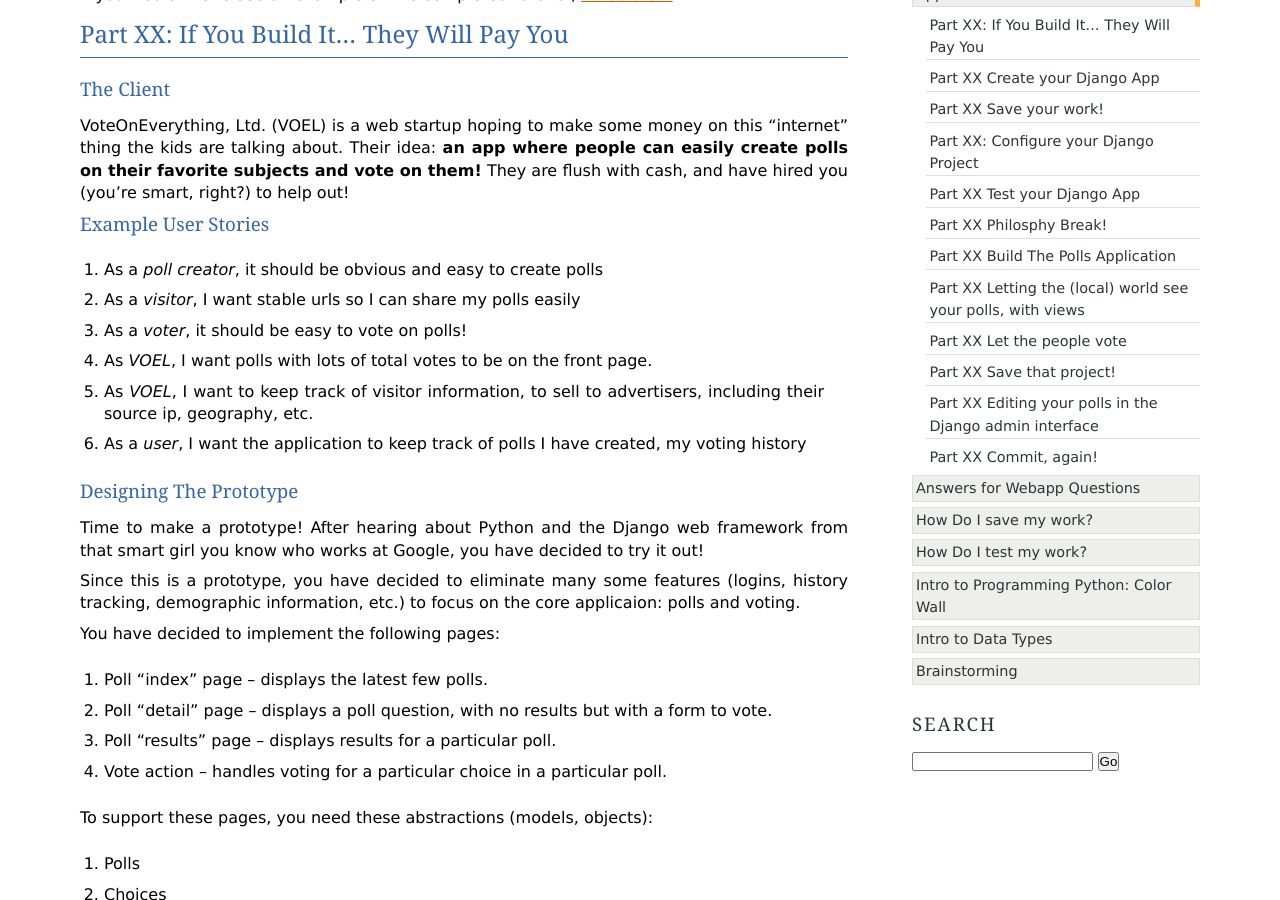
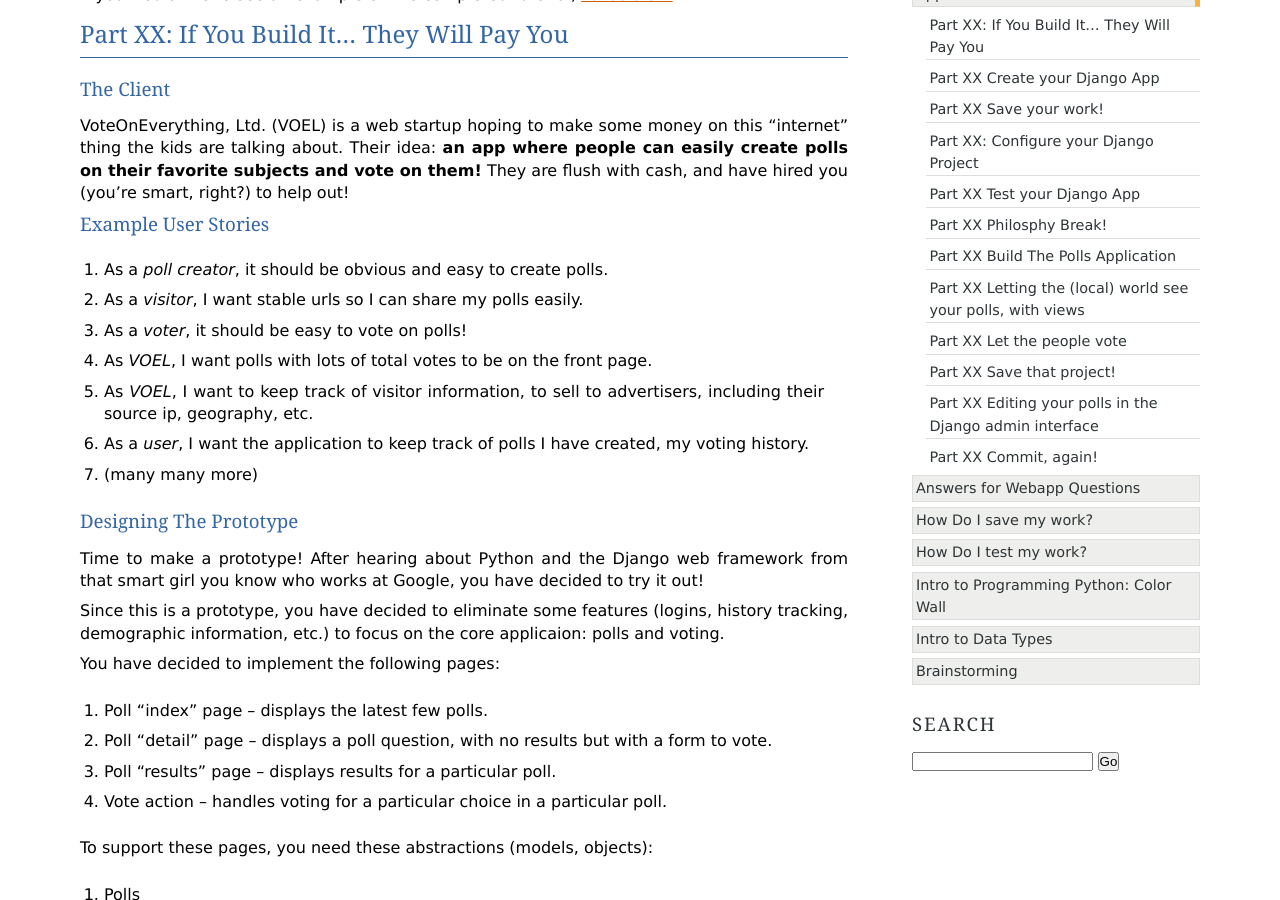
Before and after one commit to lsblakk/pystar, a Sphinx documentation site: the page built from docs/webapp.rst, in a window 1280 px wide and 900 px high, scrolled down 320 px. Built offline with Sphinx 7.4.7, drawn with Linux system fonts in a browser that asks for light colours; some of the changed text lies outside the part shown.

Commit message:
more typo and formatting fixes

```diff
--- a/docs/webapp.rst
+++ b/docs/webapp.rst
@@ -33,14 +33,15 @@ They are flush with cash, and have hired you (you're smart, right?) to help out!
 Example User Stories
 ---------------------
 
-#. As a *poll creator*, it should be obvious and easy to create polls
-#. As a *visitor*, I want stable urls so I can share my polls easily
+#. As a *poll creator*, it should be obvious and easy to create polls.
+#. As a *visitor*, I want stable urls so I can share my polls easily.
 #. As a *voter*, it should be easy to vote on polls!
 #. As *VOEL*, I want polls with lots of total votes to be on the front page.
 #. As *VOEL*, I want to keep track of visitor information, to sell to advertisers,
    including their source ip, geography, etc.
 #. As a *user*, I want the application to keep track of polls I have created,
-   my voting history
+   my voting history.
+#. (many many more)
 
 Designing The Prototype
 ------------------------
@@ -173,7 +174,7 @@ Start the Development (Local) Server
     Note how mouthy this is, and that it mentions ``DEBUG``, ``settings.py``, and
     a lot more, which will be covered in later sections.
 
-    .. code-block:: bash
+    ::
 
         Of course, you haven't actually done any work yet. Here's what to do next:
         If you plan to use a database, edit the DATABASES setting in myproject/settings.py.
@@ -191,7 +192,7 @@ Start the Development (Local) Server
 
 #.  **Experiment**:  These two commands are identical:
 
-    .. code-block: bash
+    .. code-block:: bash
 
         python manage.py runserver
         python manage.py runserver 8000
```
Also changed, not shown: other parts of docs/webapp.rst (+3 -3 lines).
